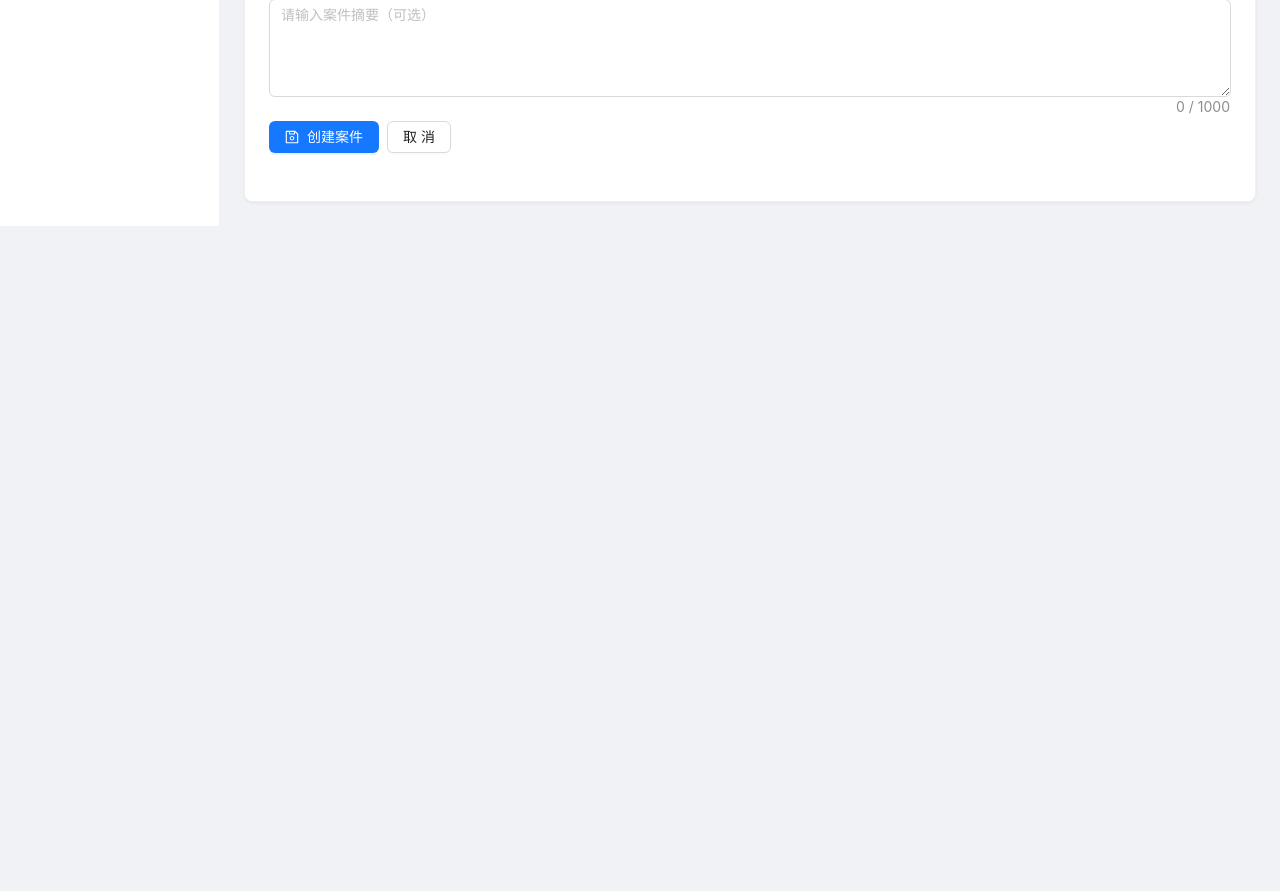
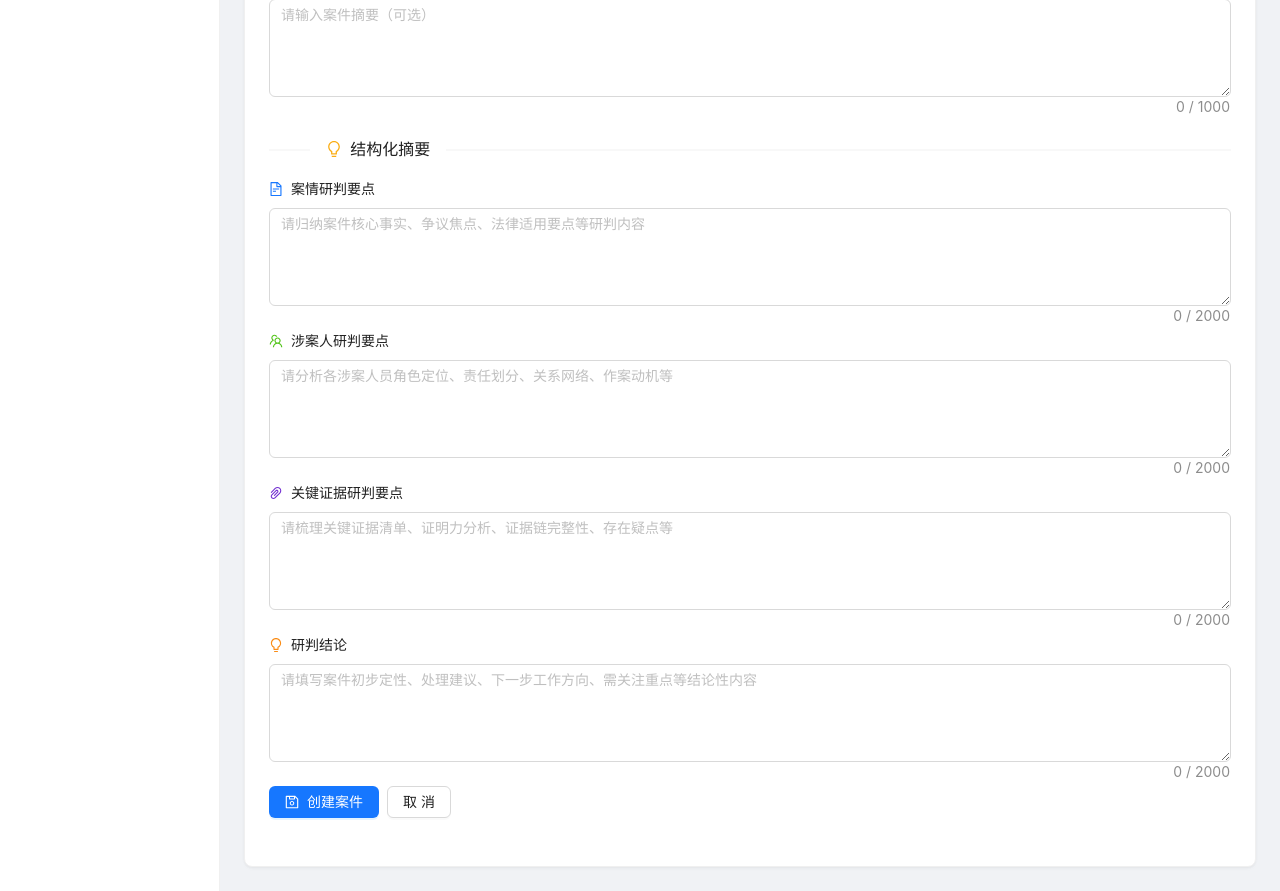
Before and after one commit to StarkXiao/xcf-213, a React (Vite) app in the folder client/: page /cases/new in a window 1280 px wide. Shown: the part 740-1631 px from the top of the page. Before the commit the page ends 966 px from the top, so only its background shows below. Built offline with nearby package versions, Linux system fonts and the light colour scheme; no server answers.

Commit message:
.1153866398963177:e5c10ac04b8896d2646dfa200a4c552b_6a3359a82510dcc04d5e06f3.6a3359a92510dcc04d5e06f5.6a3359a90e5f805532044227:Trae CN.T(2026/6/18 10:36:25)

```diff
--- a/client/src/pages/cases/CaseDetail.tsx
+++ b/client/src/pages/cases/CaseDetail.tsx
@@ -1,7 +1,7 @@
 import React, { useState, useEffect } from 'react';
 import { useParams, useNavigate, useSearchParams } from 'react-router-dom';
 import { Card, Descriptions, Tag, Button, Space, Tabs, List, Modal, Form, Select, Input, message, Popconfirm, Row, Col, Progress, Steps, Timeline, Statistic, Divider, Table, Alert, Avatar } from 'antd';
-import { ArrowLeftOutlined, EditOutlined, DeleteOutlined, PlusOutlined, UserOutlined, SearchOutlined, PaperClipOutlined, ShareAltOutlined, ClockCircleOutlined, CheckCircleOutlined, WarningOutlined, FileSearchOutlined, TeamOutlined, FileTextOutlined, FundProjectionScreenOutlined, BulbOutlined, LinkOutlined } from '@ant-design/icons';
+import { ArrowLeftOutlined, EditOutlined, DeleteOutlined, PlusOutlined, UserOutlined, SearchOutlined, PaperClipOutlined, ShareAltOutlined, ClockCircleOutlined, CheckCircleOutlined, WarningOutlined, FileSearchOutlined, TeamOutlined, FileTextOutlined, FundProjectionScreenOutlined, BulbOutlined, LinkOutlined, InfoCircleOutlined } from '@ant-design/icons';
 import moment from 'moment';
 import ReactECharts from 'echarts-for-react';
 import { caseApi, personApi, clueApi, evidenceApi } from '../../services/api';
@@ -309,6 +309,160 @@ export default function CaseDetail() {
               </Descriptions.Item>
             )}
           </Descriptions>
+        </div>
+      ),
+    },
+    {
+      key: 'summary',
+      label: (
+        <Space>
+          <BulbOutlined style={{ color: '#faad14' }} />
+          结构化摘要
+        </Space>
+      ),
+      children: (
+        <div>
+          <Row gutter={[16, 16]}>
+            <Col xs={24} md={12}>
+              <Card
+                title={
+                  <Space>
+                    <FileTextOutlined style={{ color: '#1677ff' }} />
+                    <span>案情研判要点</span>
+                  </Space>
+                }
+                size="small"
+                style={{ minHeight: 200 }}
+              >
+                {caseData.caseAnalysis ? (
+                  <div style={{ whiteSpace: 'pre-wrap', lineHeight: 1.8, color: '#333' }}>
+                    {caseData.caseAnalysis}
+                  </div>
+                ) : (
+                  <div style={{ color: '#999', textAlign: 'center', padding: '40px 20px' }}>
+                    <InfoCircleOutlined style={{ fontSize: 24, marginBottom: 8 }} />
+                    <div>暂无案情研判内容</div>
+                    <Button
+                      type="link"
+                      size="small"
+                      onClick={() => navigate(`/cases/${id}/edit`)}
+                      style={{ marginTop: 8 }}
+                    >
+                      前往编辑
+                    </Button>
+                  </div>
+                )}
+              </Card>
+            </Col>
+
+            <Col xs={24} md={12}>
+              <Card
+                title={
+                  <Space>
+                    <TeamOutlined style={{ color: '#52c41a' }} />
+                    <span>涉案人研判要点</span>
+                  </Space>
+                }
+                size="small"
+                style={{ minHeight: 200 }}
+              >
+                {caseData.personAnalysis ? (
+                  <div style={{ whiteSpace: 'pre-wrap', lineHeight: 1.8, color: '#333' }}>
+                    {caseData.personAnalysis}
+                  </div>
+                ) : (
+                  <div style={{ color: '#999', textAlign: 'center', padding: '40px 20px' }}>
+                    <InfoCircleOutlined style={{ fontSize: 24, marginBottom: 8 }} />
+                    <div>暂无涉案人研判内容</div>
+                    <Button
+                      type="link"
+                      size="small"
+                      onClick={() => navigate(`/cases/${id}/edit`)}
+                      style={{ marginTop: 8 }}
+                    >
+                      前往编辑
+                    </Button>
+                  </div>
+                )}
+              </Card>
+            </Col>
+
+            <Col xs={24} md={12}>
+              <Card
+                title={
+                  <Space>
+                    <PaperClipOutlined style={{ color: '#722ed1' }} />
+                    <span>关键证据研判要点</span>
+                  </Space>
+                }
+                size="small"
+                style={{ minHeight: 200 }}
+              >
+                {caseData.evidenceAnalysis ? (
+                  <div style={{ whiteSpace: 'pre-wrap', lineHeight: 1.8, color: '#333' }}>
+                    {caseData.evidenceAnalysis}
+                  </div>
+                ) : (
+                  <div style={{ color: '#999', textAlign: 'center', padding: '40px 20px' }}>
+                    <InfoCircleOutlined style={{ fontSize: 24, marginBottom: 8 }} />
+                    <div>暂无关键证据研判内容</div>
+                    <Button
+                      type="link"
+                      size="small"
+                      onClick={() => navigate(`/cases/${id}/edit`)}
+                      style={{ marginTop: 8 }}
+                    >
+                      前往编辑
+                    </Button>
+                  </div>
+                )}
+              </Card>
+            </Col>
+
+            <Col xs={24} md={12}>
+              <Card
+                title={
+                  <Space>
+                    <BulbOutlined style={{ color: '#fa8c16' }} />
+                    <span>研判结论</span>
+                  </Space>
+                }
+                size="small"
+                style={{ minHeight: 200 }}
+              >
+                {caseData.conclusion ? (
+                  <div style={{ whiteSpace: 'pre-wrap', lineHeight: 1.8, color: '#333' }}>
+                    {caseData.conclusion}
+                  </div>
+                ) : (
+                  <div style={{ color: '#999', textAlign: 'center', padding: '40px 20px' }}>
+                    <InfoCircleOutlined style={{ fontSize: 24, marginBottom: 8 }} />
+                    <div>暂无研判结论</div>
+                    <Button
+                      type="link"
+                      size="small"
+                      onClick={() => navigate(`/cases/${id}/edit`)}
+                      style={{ marginTop: 8 }}
+                    >
+                      前往编辑
+                    </Button>
+                  </div>
+                )}
+              </Card>
+            </Col>
+          </Row>
+
+          {(caseData.caseAnalysis || caseData.personAnalysis || caseData.evidenceAnalysis || caseData.conclusion) && (
+            <div style={{ marginTop: 16, textAlign: 'right' }}>
+              <Button
+                type="primary"
+                icon={<EditOutlined />}
+                onClick={() => navigate(`/cases/${id}/edit`)}
+              >
+                编辑结构化摘要
+              </Button>
+            </div>
+          )}
         </div>
       ),
     },
--- a/client/src/pages/cases/CaseForm.tsx
+++ b/client/src/pages/cases/CaseForm.tsx
@@ -1,7 +1,7 @@
 import { useState, useEffect } from 'react';
 import { useParams, useNavigate, useSearchParams } from 'react-router-dom';
-import { Card, Form, Input, Select, DatePicker, Button, Space, message, Row, Col } from 'antd';
-import { ArrowLeftOutlined, SaveOutlined } from '@ant-design/icons';
+import { Card, Form, Input, Select, DatePicker, Button, Space, message, Row, Col, Divider } from 'antd';
+import { ArrowLeftOutlined, SaveOutlined, FileTextOutlined, TeamOutlined, PaperClipOutlined, BulbOutlined } from '@ant-design/icons';
 import { caseApi, searchApi } from '../../services/api';
 
 export default function CaseForm() {
@@ -198,6 +198,79 @@ export default function CaseForm() {
             </Col>
           </Row>
 
+          <Divider orientation="left">
+            <Space>
+              <BulbOutlined style={{ color: '#faad14' }} />
+              <span style={{ fontWeight: 500, fontSize: 16 }}>结构化摘要</span>
+            </Space>
+          </Divider>
+
+          <Row gutter={24}>
+            <Col xs={24}>
+              <Form.Item name="caseAnalysis" label={
+                <Space>
+                  <FileTextOutlined style={{ color: '#1677ff' }} />
+                  <span>案情研判要点</span>
+                </Space>
+              }>
+                <Input.TextArea
+                  rows={4}
+                  placeholder="请归纳案件核心事实、争议焦点、法律适用要点等研判内容"
+                  maxLength={2000}
+                  showCount
+                />
+              </Form.Item>
+            </Col>
+
+            <Col xs={24}>
+              <Form.Item name="personAnalysis" label={
+                <Space>
+                  <TeamOutlined style={{ color: '#52c41a' }} />
+                  <span>涉案人研判要点</span>
+                </Space>
+              }>
+                <Input.TextArea
+                  rows={4}
+                  placeholder="请分析各涉案人员角色定位、责任划分、关系网络、作案动机等"
+                  maxLength={2000}
+                  showCount
+                />
+              </Form.Item>
+            </Col>
+
+            <Col xs={24}>
+              <Form.Item name="evidenceAnalysis" label={
+                <Space>
+                  <PaperClipOutlined style={{ color: '#722ed1' }} />
+                  <span>关键证据研判要点</span>
+                </Space>
+              }>
+                <Input.TextArea
+                  rows={4}
+                  placeholder="请梳理关键证据清单、证明力分析、证据链完整性、存在疑点等"
+                  maxLength={2000}
+                  showCount
+                />
+              </Form.Item>
+            </Col>
+
+            <Col xs={24}>
+              <Form.Item name="conclusion" label={
+                <Space>
+                  <BulbOutlined style={{ color: '#fa8c16' }} />
+                  <span>研判结论</span>
+                </Space>
+              }>
+                <Input.TextArea
+                  rows={4}
+                  placeholder="请填写案件初步定性、处理建议、下一步工作方向、需关注重点等结论性内容"
+                  maxLength={2000}
+                  showCount
+                />
+              </Form.Item>
+            </Col>
+          </Row>
+
           <Form.Item>
             <Space>
               <Button type="primary" icon={<SaveOutlined />} htmlType="submit" loading={loading}>
```
Also changed, not shown: 2 other files (tests, documents, lock files or other folders).
